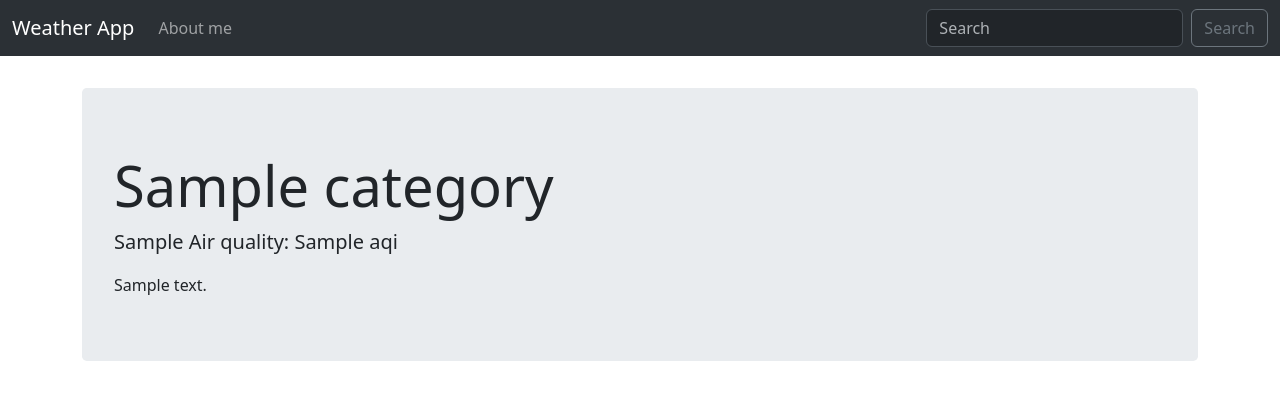
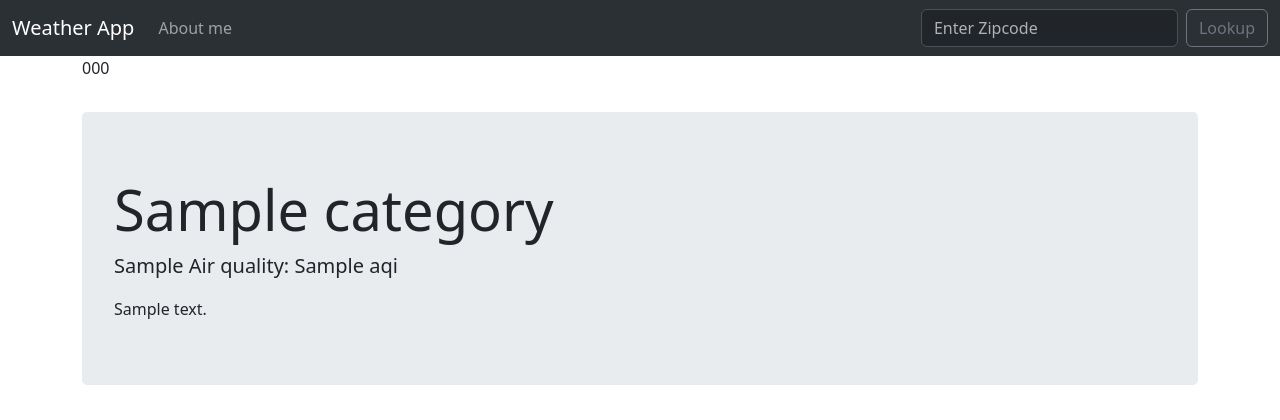
Before and after one commit to Decomplosed/python-weather-app, a Django app: template weather/lookup/templates/home.html in a window 1280 px wide. Shown: the top 420 px of the page. Run offline with Django 5.2, Linux system fonts and the light colour scheme; the template is opened without the code that fills it: most values are stand-ins (such as "Sample title", 1, 10 or a date in 2020); parts of the project's set-up code (start-up, migrations or seed data) failed here and were passed over.

Commit message:
Apply zipcode from search input to get weather data

```diff
--- a/weather/lookup/templates/base.html
+++ b/weather/lookup/templates/base.html
@@ -59,15 +59,17 @@
               <a class="nav-link" href="{% url 'about' %}">About me</a>
             </li>
           </ul>
-          <form class="d-flex" role="search">
+          <form action="{% url 'home' %}" class="d-flex" role="search" method="POST">
+            {% csrf_token %}
             <input
               class="form-control me-2"
               type="search"
-              placeholder="Search"
-              aria-label="Search"
+              placeholder="Enter Zipcode"
+              aria-label="Enter Zipcode"
+              name="zipcode"
             />
             <button class="btn btn-outline-secondary" type="submit">
-              Search
+              Lookup
             </button>
           </form>
         </div>
--- a/weather/lookup/templates/home.html
+++ b/weather/lookup/templates/home.html
@@ -1,6 +1,10 @@
 {% extends "base.html" %}
 
 {% block content %}
+    {% if zipcode %}
+        {{ zipcode }}
+    {% endif %}
+
     {% if api %}
         {% if api == "Error..." %}
             There was an error, please try again...
```
Also changed, not shown: weather/lookup/views.py (+54 -25 lines).
